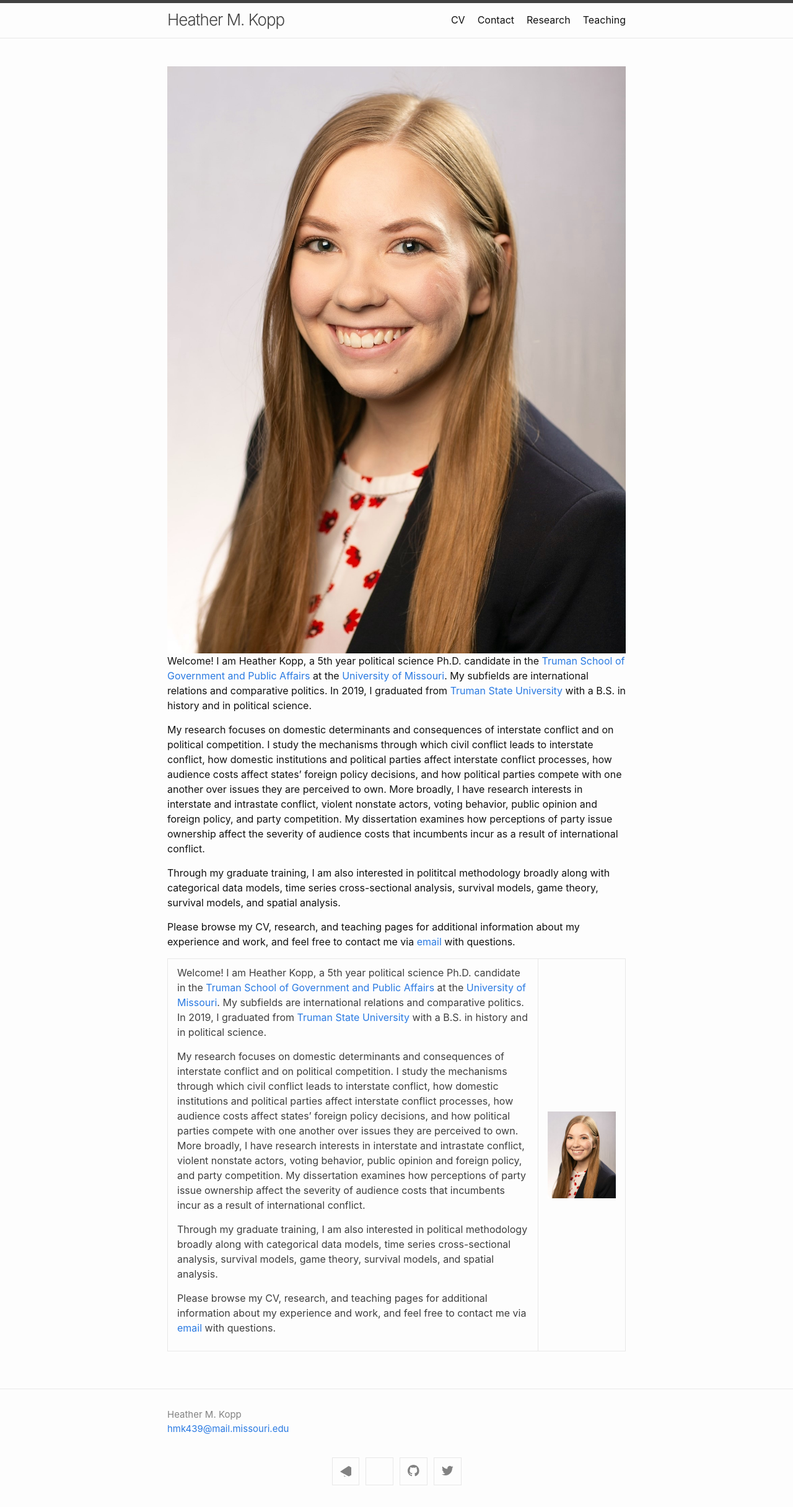
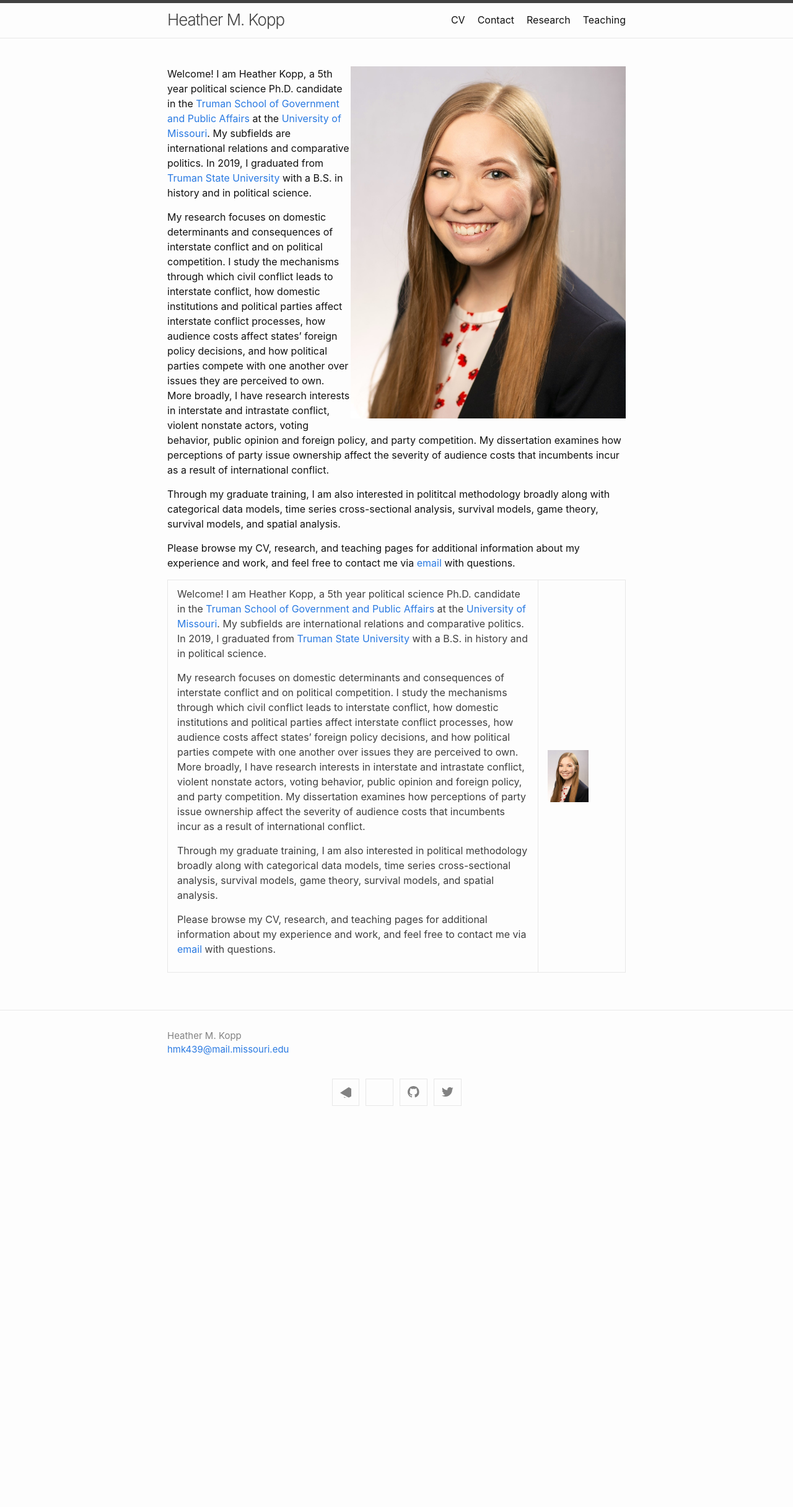
Before and after one commit to heatherkopp/heatherkopp.github.io, a Jekyll site: the page built from index.md, in a window 1280 px wide. Shown: the whole page at 62% size. Built offline with Jekyll 4.4.1, drawn with Linux system fonts in a browser that asks for light colours; after the commit the page ends 1819 px from its top, so only the background shows below that.

Commit message:
Update _base.scss

```diff
--- a/_sass/minima/_base.scss
+++ b/_sass/minima/_base.scss
@@ -68,7 +68,12 @@ img {
   vertical-align: middle;
 }
 
-
+.img-responsive
+{
+    display: block;
+    max-width: 60%;
+    height: auto;
+}
 
 /**
  * Figures
```
